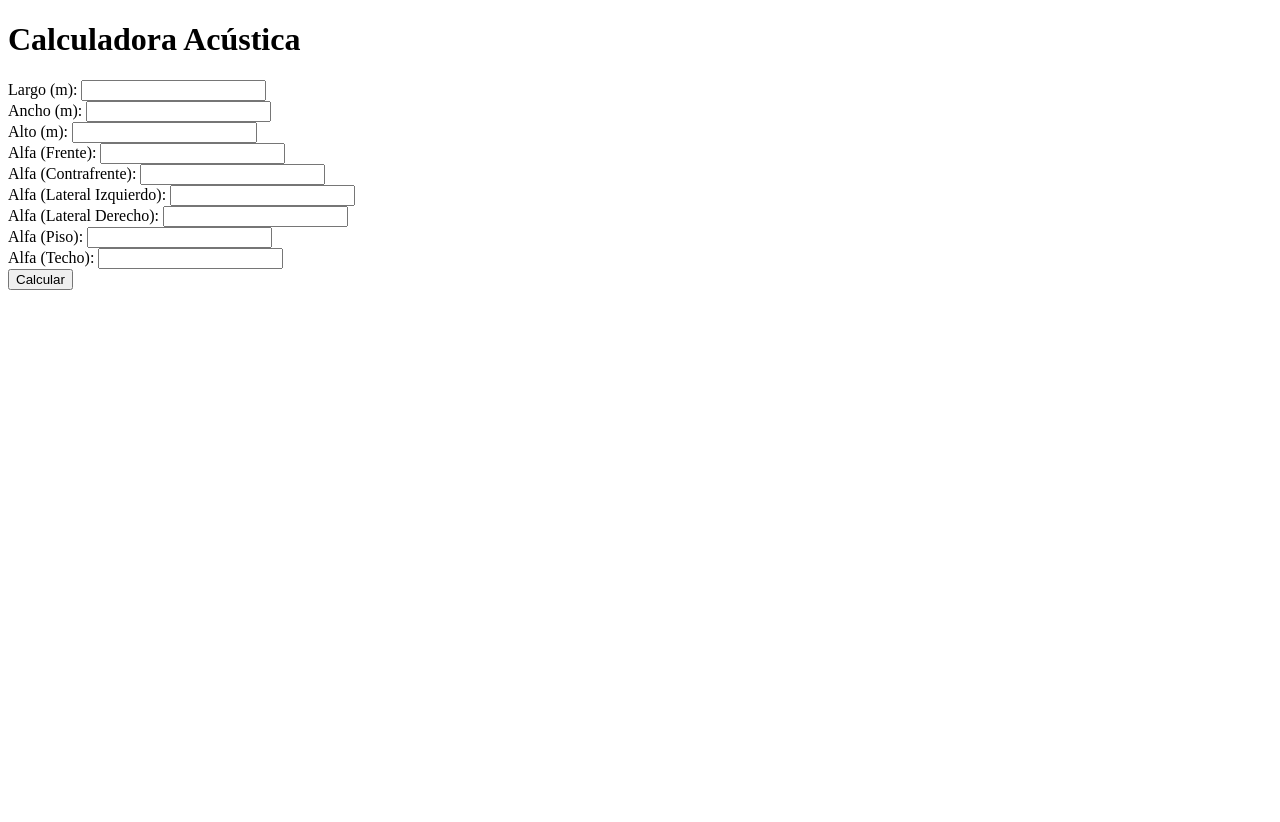
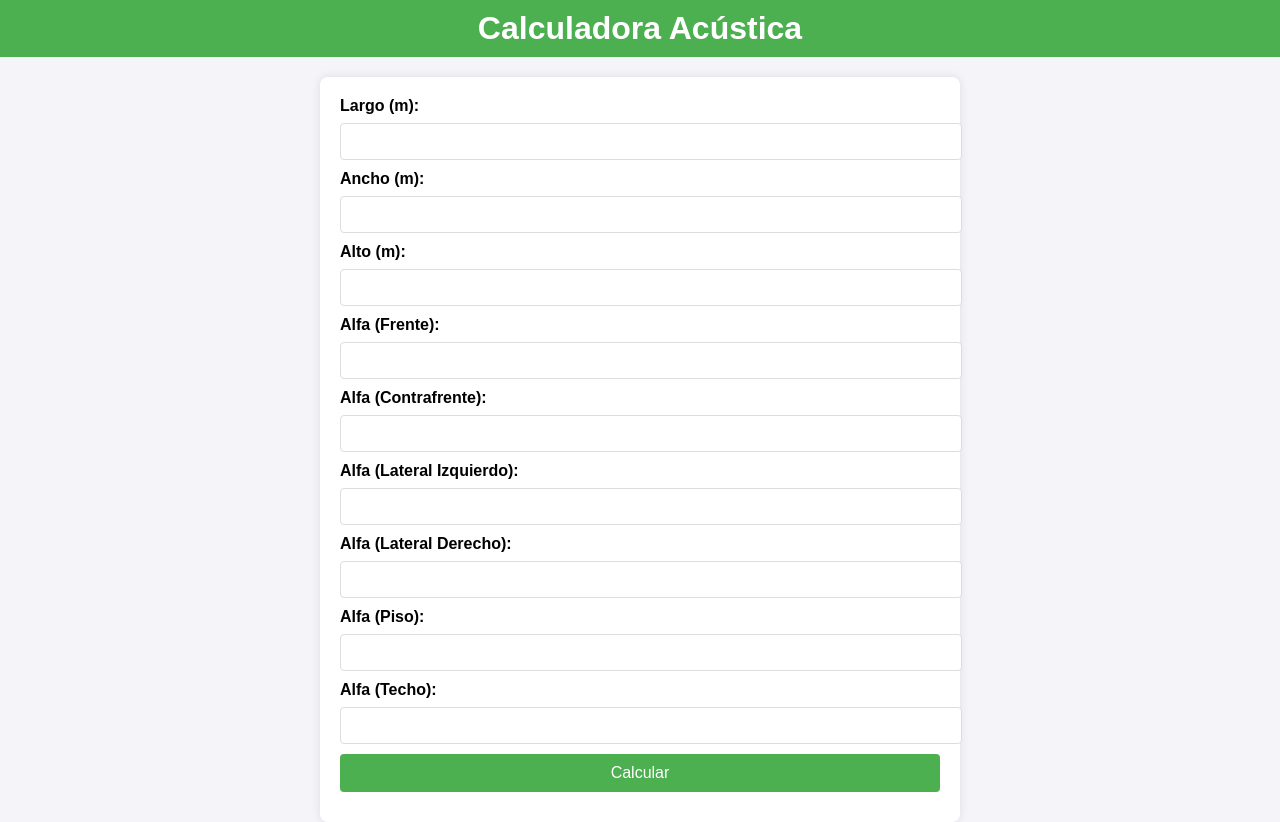
Before and after one commit to Ontos-2021/Calculadora-acustica, a Flask app: page / in a window 1280 px wide. Before the commit the page ends 290 px from the top, so only its background shows below. Run offline with Flask 3, Linux system fonts and the light colour scheme.

Commit message:
Agregue un styles.css

```diff
--- /dev/null
+++ b/acoustic_calculator/app/static/styles.css
@@ -0,0 +1,76 @@
+body {
+    font-family: Arial, sans-serif;
+    background-color: #f4f4f9;
+    margin: 0;
+    padding: 0;
+}
+
+header {
+    background-color: #4CAF50;
+    color: white;
+    padding: 10px 0;
+    text-align: center;
+    margin-bottom: 20px;
+}
+
+h1 {
+    margin: 0;
+}
+
+form {
+    max-width: 600px;
+    margin: 0 auto;
+    padding: 20px;
+    background: white;
+    border-radius: 8px;
+    box-shadow: 0 0 10px rgba(0, 0, 0, 0.1);
+}
+
+label {
+    display: block;
+    margin-bottom: 8px;
+    font-weight: bold;
+}
+
+input[type="text"], button {
+    width: 100%;
+    padding: 10px;
+    margin-bottom: 10px;
+    border: 1px solid #ddd;
+    border-radius: 4px;
+}
+
+button {
+    background-color: #4CAF50;
+    color: white;
+    border: none;
+    cursor: pointer;
+    font-size: 16px;
+}
+
+button:hover {
+    background-color: #45a049;
+}
+
+.results {
+    max-width: 800px;
+    margin: 0 auto;
+    padding: 20px;
+    background: white;
+    border-radius: 8px;
+    box-shadow: 0 0 10px rgba(0, 0, 0, 0.1);
+    margin-top: 20px;
+}
+
+ul {
+    list-style-type: none;
+    padding: 0;
+}
+
+li {
+    background: #f9f9f9;
+    margin: 5px 0;
+    padding: 10px;
+    border: 1px solid #ddd;
+    border-radius: 4px;
+}
--- a/acoustic_calculator/app/templates/index.html
+++ b/acoustic_calculator/app/templates/index.html
@@ -3,9 +3,12 @@
 <head>
     <meta charset="UTF-8">
     <title>Calculadora Acústica</title>
+    <link rel="stylesheet" type="text/css" href="{{ url_for('static', filename='styles.css') }}">
 </head>
 <body>
-    <h1>Calculadora Acústica</h1>
+    <header>
+        <h1>Calculadora Acústica</h1>
+    </header>
     <form action="{{ url_for('main.results') }}" method="post">
         <label for="largo">Largo (m):</label>
         <input type="text" id="largo" name="largo"><br>
--- a/acoustic_calculator/app/templates/results.html
+++ b/acoustic_calculator/app/templates/results.html
@@ -3,9 +3,13 @@
 <head>
     <meta charset="UTF-8">
     <title>Resultados Acústicos</title>
+    <link rel="stylesheet" type="text/css" href="{{ url_for('static', filename='styles.css') }}">
 </head>
 <body>
+    <header>
         <h1>Resultados Acústicos</h1>
+    </header>
+    <div class="results">
         <h2>Modos de Resonancia</h2>
         <ul>
             {% for modo in modos_resonancia['modos'] %}
@@ -28,5 +32,6 @@
         </ul>
 
         <a href="{{ url_for('main.index') }}">Volver</a>
+    </div>
 </body>
 </html>
```
Lines whose indentation alone changed are shown as unchanged.
